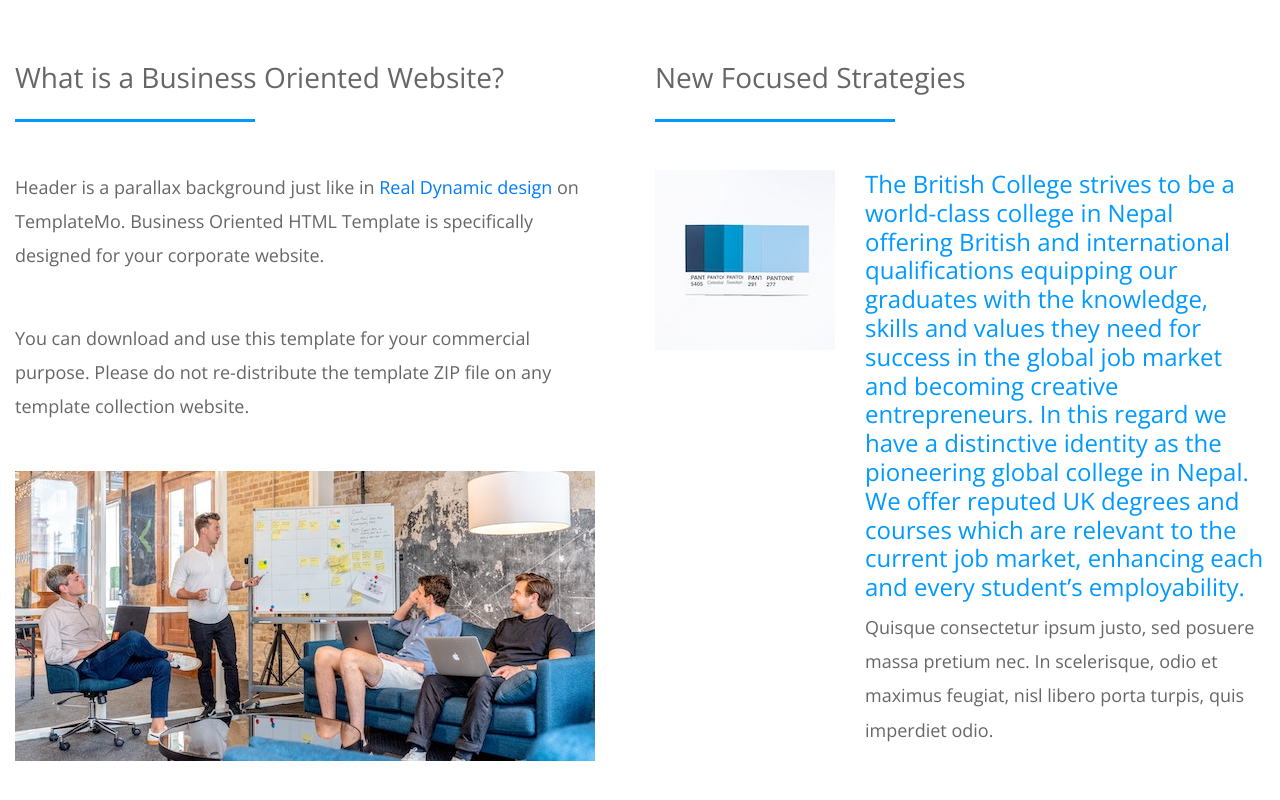
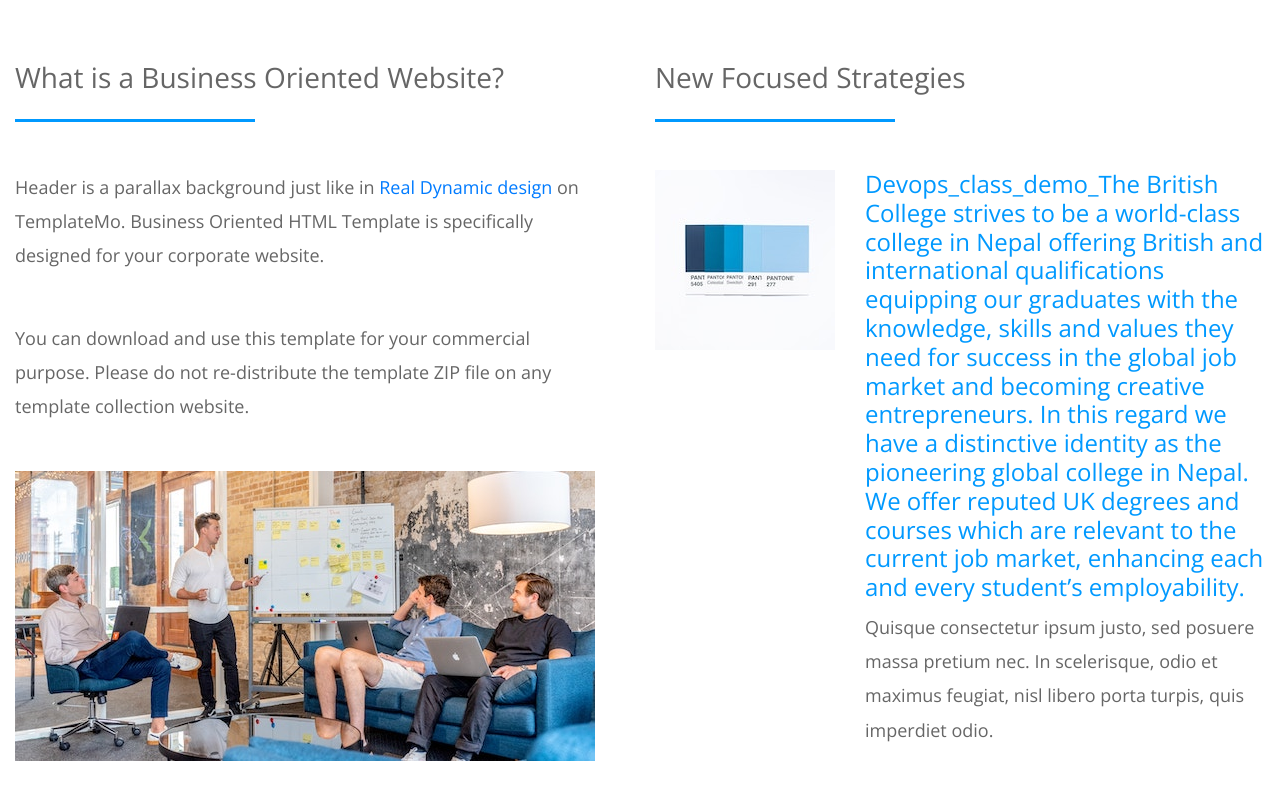
Before and after one commit to poudeldipak/Awsclassweb, a plain HTML site: page index.html in a window 1280 px wide. Shown: the part 684-1484 px from the top of the page. Drawn offline with nearby package versions, Linux system fonts and the light colour scheme.

Commit message:
bnjksadhj

```diff
--- a/index.html
+++ b/index.html
@@ -79,7 +79,7 @@ https://templatemo.com/tm-549-business-oriented
                 <div class="tm-strategy-box mb-5">
                     <img src="img/strategy-1.jpg" alt="Image" class="img-fluid tm-strategy-img">
                     <div>
-                        <h4 class="tm-text-primary">The British College strives to be a world-class college in Nepal offering British and international qualifications equipping our graduates with the knowledge, skills and values they need for success in the global job market and becoming creative entrepreneurs. In this regard we have a distinctive identity as the pioneering global college in Nepal. We offer reputed UK degrees and courses which are relevant to the current job market, enhancing each and every student’s employability.</h4>
+                        <h4 class="tm-text-primary">Devops_class_demo_The British College strives to be a world-class college in Nepal offering British and international qualifications equipping our graduates with the knowledge, skills and values they need for success in the global job market and becoming creative entrepreneurs. In this regard we have a distinctive identity as the pioneering global college in Nepal. We offer reputed UK degrees and courses which are relevant to the current job market, enhancing each and every student’s employability.</h4>
                         <p class="tm-strategy-text">Quisque consectetur ipsum justo, sed posuere massa pretium nec. In scelerisque, odio et maximus feugiat, nisl libero porta turpis, quis imperdiet odio.</p>
                     </div>
                 </div>
```
